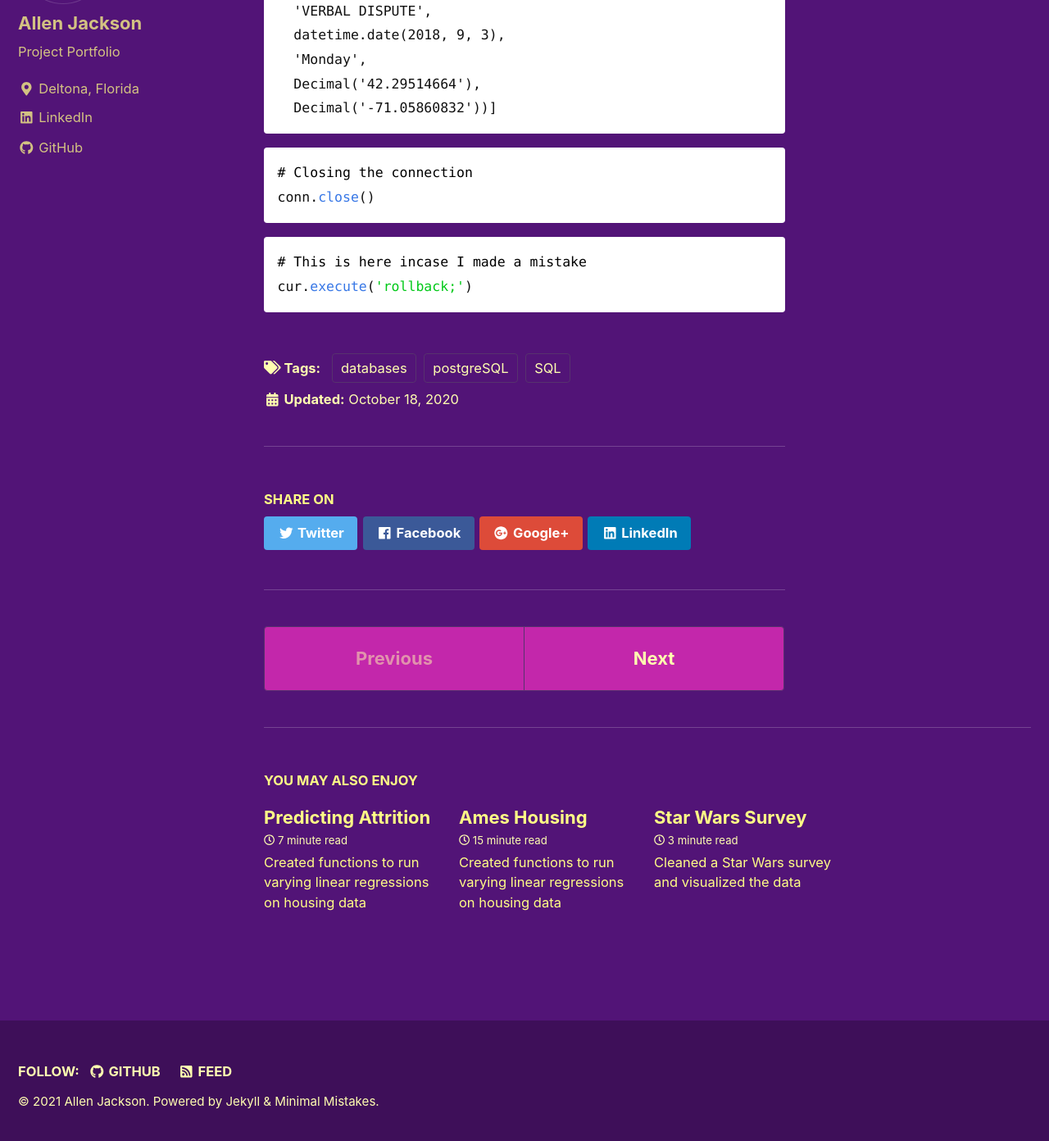
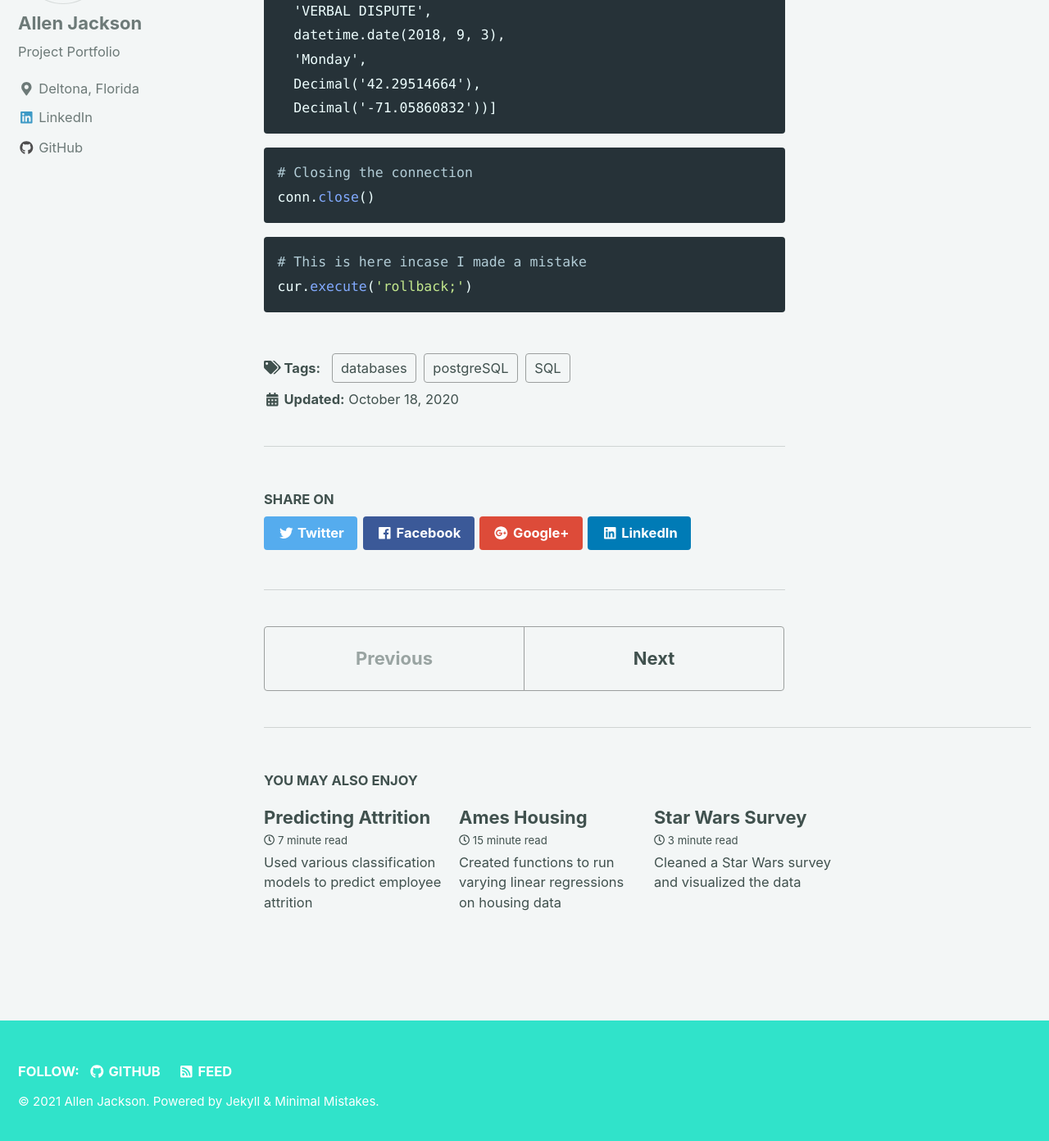
Before and after one commit to Nella796/Nella796.github.io, a Jekyll site: the page built from _posts/2020-10-18-Crime_db.md, in a window 1280 px wide and 1400 px high, scrolled down 7096 px. Shown: the top 1392 px of the window at 82% size. Built offline with Jekyll 4.4.1, drawn with Linux system fonts in a browser that asks for light colours; nearby versions of some CDN libraries.

Commit message:
update theme

```diff
--- a/_config.yml
+++ b/_config.yml
@@ -5,7 +5,7 @@
 # For technical reasons, this file is *NOT* reloaded automatically when you use
 # `jekyll serve`. If you change this file, please restart the server process.
 
-minimal_mistakes_skin    : "plum" # "air", "aqua", "contrast", "dark", "dirt", "neon", "mint", "plum", "sunrise"
+minimal_mistakes_skin    : "mint" # "air", "aqua", "contrast", "dark", "dirt", "neon", "mint", "plum", "sunrise"
 
 # Site Settings
 locale                   : "en-US"
--- a/_posts/2021-7-19-predicting_attrition.md
+++ b/_posts/2021-7-19-predicting_attrition.md
@@ -3,7 +3,7 @@ title: "Predicting Attrition"
 date: 2021-07-19
 tags: [classification, data science, machine learning]
 header:
-excerpt: "Created functions to run varying linear regressions on housing data"
+excerpt: "Used various classification models to predict employee attrition"
 mathjax: "true"
 ---
 
```
